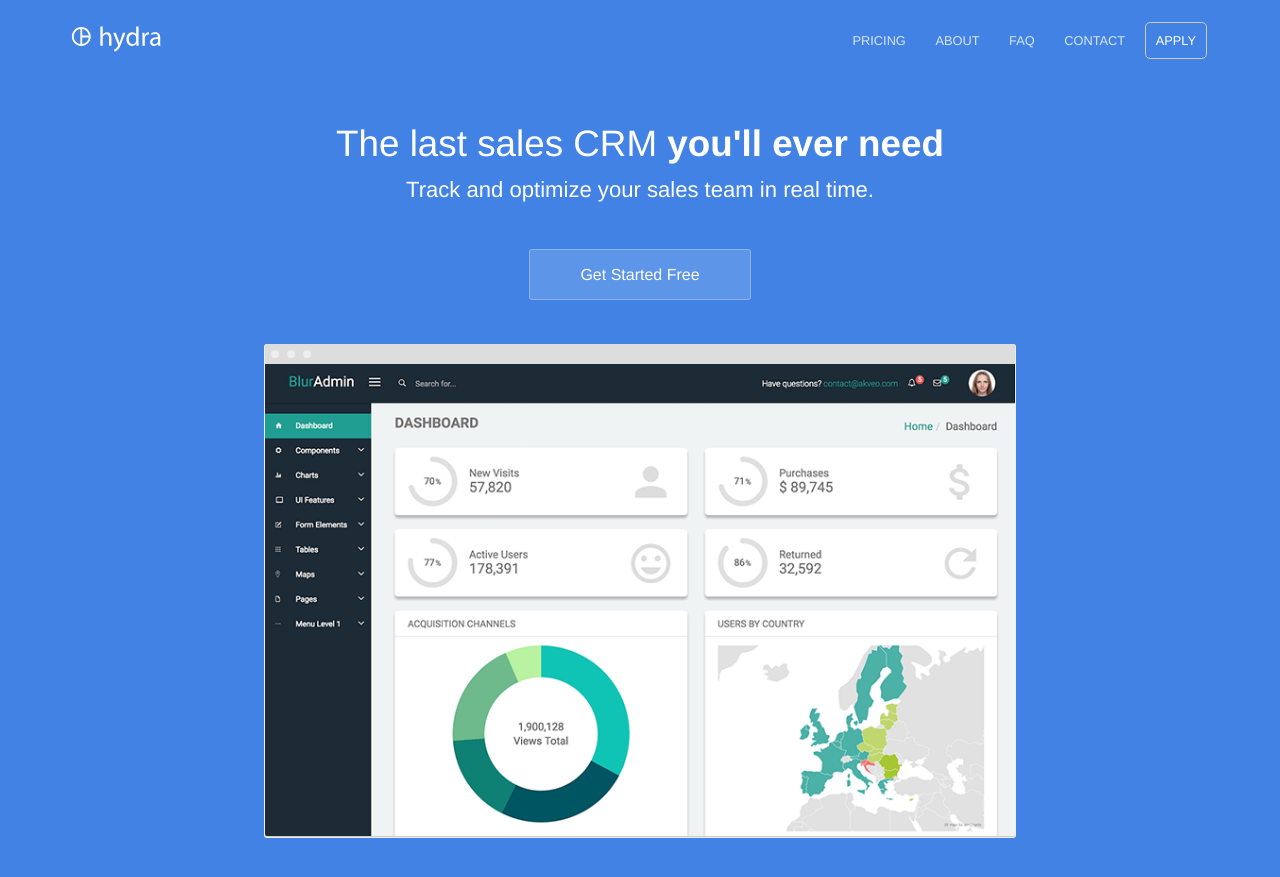
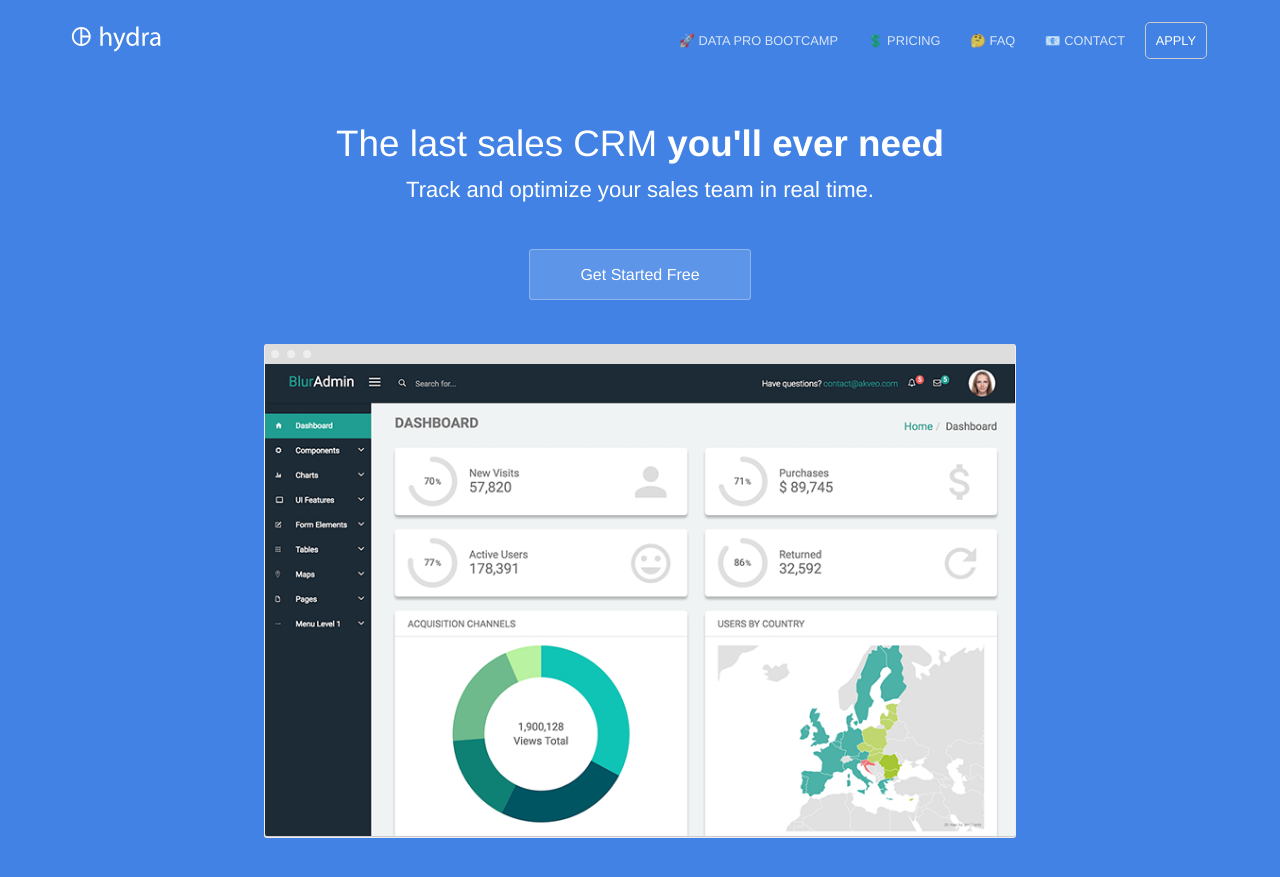
Before and after one commit to jordan-pierre/coaching, a Jekyll site: the page built from index.html, in a window 1280 px wide and 900 px high. Shown: the top 877 px of the window. Built offline with Jekyll 4.4.1, drawn with Linux system fonts in a browser that asks for light colours.

Commit message:
updated navigation

```diff
--- a/_data/navigation.yml
+++ b/_data/navigation.yml
@@ -1,20 +1,20 @@
-- name: Pricing
+- name: 🚀 Data Pro Bootcamp
+  link: /bootcamp/
+  new_window: false
+  highlight: false
+- name: 💲 Pricing
   link: /pricing/
   new_window: false
   highlight: false
-- name: About
-  link: /about/
-  new_window: false
-  highlight: false
-- name: FAQ
+- name: 🤔 FAQ
   link: /faq/
   new_window: false
   highlight: false
-- name: Contact
+- name: 📧 Contact
   link: /contact/
   new_window: false
   highlight: false
 - name: Apply
   link: /
-  new_window: true
+  new_window: false
   highlight: true
```
